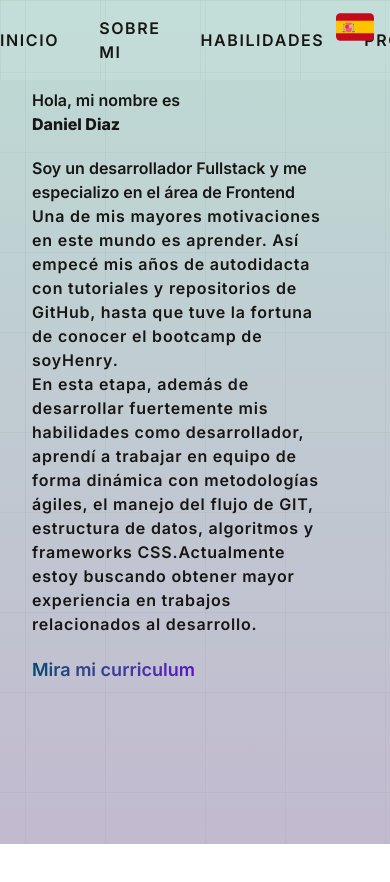
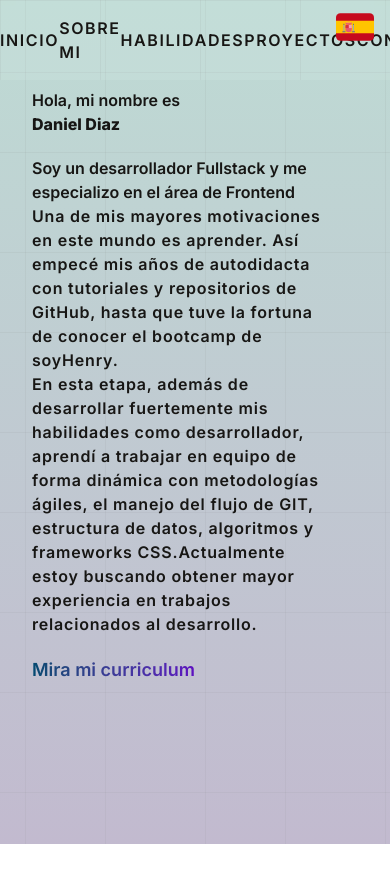
Before and after one commit to DielanZH/new-portfolio, a Next.js app: page / in a window 390 px wide. Shown: the top 882 px of the page. Built offline with nearby package versions, Linux system fonts and the light colour scheme.

Commit message:
Navbar/Responsive

```diff
--- a/src/app/components/Landing.tsx
+++ b/src/app/components/Landing.tsx
@@ -28,11 +28,11 @@ function Landing() {
                 gsap.from(self.lines, {
                     y: 50,
                     opacity: 0,
-                    stagger: 0.3,
+                    stagger: 0.15,
                     scrollTrigger: {
                         trigger: containerRef.current,
-                        start: "top 70%",
-                        end: "bottom 35%",
+                        start: "top 60%",
+                        end: "bottom 40%",
                     }
                 });
             }
@@ -59,11 +59,11 @@ function Landing() {
     });
 
     return (
-        <section className='mt-10' id='landing'>
-            <div ref={containerRef} key={language} className='opacity-0 items-center justify-center'>
+        <section className='' id='landing'>
+            <div ref={containerRef} key={language} className='mt-10 opacity-0 grid grid-cols-1 mx-auto max-w-[1200px]'>
                 <p className='font-semibold w-fit sm:text-lg'>{greeting}</p>
                 <h1 className='sm:text-7xl mb-5 font-black lg:text-9xl'>{name}</h1>
-                <p className='sm:mb-1 font-semibold sm:text-lg sm:w-[60vw] lg:mb-5'>{specialization}</p>
+                <p className='sm:mb-1 font-semibold sm:text-lg sm:w-[60vw] lg:mb-0'>{specialization}</p>
 
                 <div className='w-[75vw] mb-5 sm:mt-5'>
                     {description.split('\n\n').map((el, idx) => (
--- a/src/app/components/Navbar.tsx
+++ b/src/app/components/Navbar.tsx
@@ -59,11 +59,14 @@ function Navbar() {
           backgroundImage: 'url(/grid-bg.svg)',
           backgroundSize: '1080px 1080px, cover',
           backdropFilter: 'blur(2000px)',
-           backgroundColor: 'rgba(255, 255, 255, 0.1)'
+          backgroundColor: 'rgba(255, 255, 255, 0.1)'
         }}
       >
 
-        <div className="relative flex justify-center items-center gap-10 list-none w-fit h-full mx-auto">
+        <div className="relative flex justify-center items-center list-none w-fit h-full
+                sm:gap-4 sm:ml-5
+                lg:gap-10 lg:mx-auto"
+        >
 
           {links.map((link) => (
             <div key={link.href}>
```
